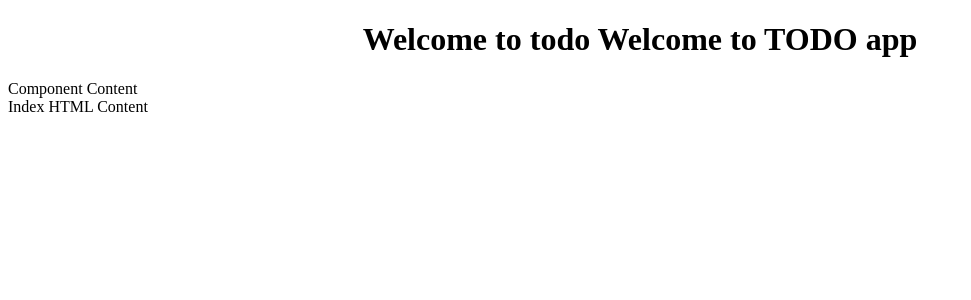
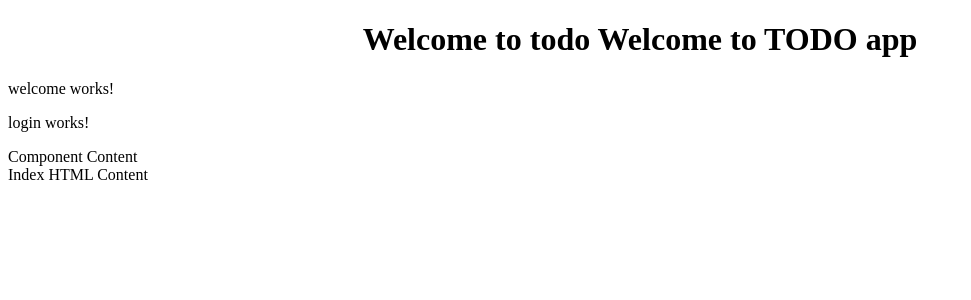
Before and after one commit to StefanJB1995/FullStack-TodoApp, an Angular app in the folder frontend/todo/: page / in a window 1280 px wide. Shown: the top 300 px of the page, without its empty margins (0-971 px from the left). Built offline with nearby package versions, Linux system fonts and the light colour scheme.

Commit message:
generate login component

```diff
--- a/frontend/todo/src/app/app.component.html
+++ b/frontend/todo/src/app/app.component.html
@@ -4,6 +4,8 @@
   </h1>
 </div>
 
+<app-welcome></app-welcome>
+<app-login></app-login>
 <div>
   Component Content
 </div>
--- a/frontend/todo/src/app/app.module.ts
+++ b/frontend/todo/src/app/app.module.ts
@@ -4,11 +4,13 @@
 import { AppRoutingModule } from './app-routing.module';
 import { AppComponent } from './app.component';
 import { WelcomeComponent } from './welcome/welcome.component';
+import { LoginComponent } from './login/login.component';
 
 @NgModule({
   declarations: [
     AppComponent,
-    WelcomeComponent
+    WelcomeComponent,
+    LoginComponent
   ],
   imports: [
     BrowserModule,
--- /dev/null
+++ b/frontend/todo/src/app/login/login.component.html
@@ -0,0 +1 @@
+<p>login works!</p>
--- /dev/null
+++ b/frontend/todo/src/app/login/login.component.ts
@@ -0,0 +1,16 @@
+import { Component, OnInit } from '@angular/core';
+
+@Component({
+  selector: 'app-login',
+  templateUrl: './login.component.html',
+  styleUrls: ['./login.component.css']
+})
+export class LoginComponent implements OnInit {
+
+  constructor() { }
+
+  ngOnInit(): void {
+
+  }
+
+}
--- a/frontend/todo/src/app/welcome/welcome.component.ts
+++ b/frontend/todo/src/app/welcome/welcome.component.ts
@@ -1,10 +1,15 @@
-import { Component } from '@angular/core';
+import { Component, OnInit } from '@angular/core';
 
 @Component({
   selector: 'app-welcome',
   templateUrl: './welcome.component.html',
   styleUrls: ['./welcome.component.css']
 })
-export class WelcomeComponent {
+export class WelcomeComponent implements OnInit {
 
+  constructor() { }
+
+  ngOnInit() {
+
+  }
 }
```
Also changed, not shown: frontend/todo/src/app/login/login.component.css (added), 1 other file (tests, documents, lock files or other folders).
